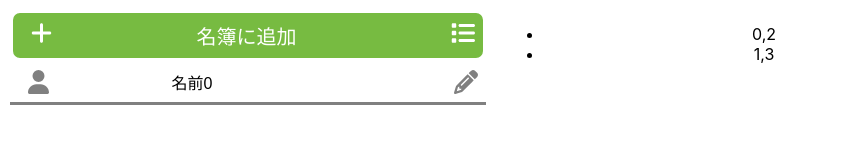
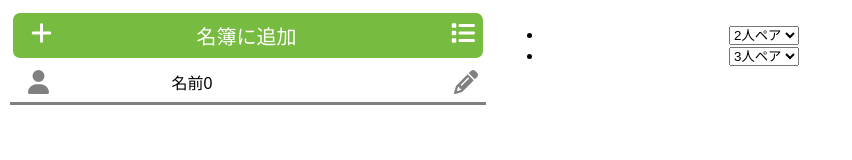
Before and after one commit to fyuuki0jp/pair_random_match, a React (Create React App) app: page / in a window 1280 px wide. Shown: the top 160 px of the page, without its empty margins (0-852 px from the left). Built offline with nearby package versions, Linux system fonts and the light colour scheme.

Commit message:
[add] edit pair profile component

```diff
--- a/src/Construct.tsx
+++ b/src/Construct.tsx
@@ -1,22 +1,49 @@
 import { useRecoilState,useRecoilValue } from 'recoil';
 import React, { useRef, useState } from 'react';
-import {membersAtom , constructAtom, ConstructResult} from './State';
+import {membersAtom , constructAtom, ConstructResult, PairProfile, Pair, Construct} from './State';
 import { combination, searchPairPattern } from './Logic';
 
+function PairConstruct(props:{pair:PairProfile,match_pairs:number,updatefunc:(newPair:PairProfile)=>void}){
+    const [edit,setEdit] = useState(false)
+    const pairs = [2,3,4,5]
+
+    const updatePair = (new_cnt:string) => {
+        const cnt:number = parseInt(new_cnt)
+        const new_pair:PairProfile = {idx:props.pair.idx,pair_cnt:cnt}
+        props.updatefunc(new_pair)
+    }
+
+    return (
+        <li>
+            <select onChange={e => {updatePair(e.target.value)}}>
+                {pairs.map(cnt => <option value={cnt} selected={cnt==props.pair.pair_cnt}>{cnt}人ペア</option>)}
+            </select>
+        </li>
+    )
+}
 
 const ConstructPairSetting = ()=>{
     const [construct,setConstruct] = useRecoilState(constructAtom)
     const [pair,setPair] = useState(construct.pairs)
     const [edit,setEdit] = useState(false)
+    const members = useRecoilValue(membersAtom)
+
+    const updatePair = (newPair:PairProfile) => {
+        let newConstruct:Construct = JSON.parse(JSON.stringify(construct))
+        newConstruct.pairs = newConstruct.pairs.map((item:PairProfile) => {
+            return item.idx === newPair.idx ? newPair:item;
+        }).sort((a,b) => a.idx-b.idx);
+        setConstruct(newConstruct)
+    }
+
     return (
         <ul>
-        {pair.map(p => <li>{p.idx},{p.pair_cnt}</li>)}
+        {pair.map(p => <PairConstruct pair={p} match_pairs={combination(members,p.pair_cnt).length} updatefunc={updatePair}/>)}
         </ul>
     )
 }
 
 function ConstructSetting(){
-    const members = useRecoilValue(membersAtom)
     const construct = useRecoilValue(constructAtom)
 
 //    const pairs:ConstructResult = members.length > 0 ? searchPairPattern(construct,members.length):{}
```
